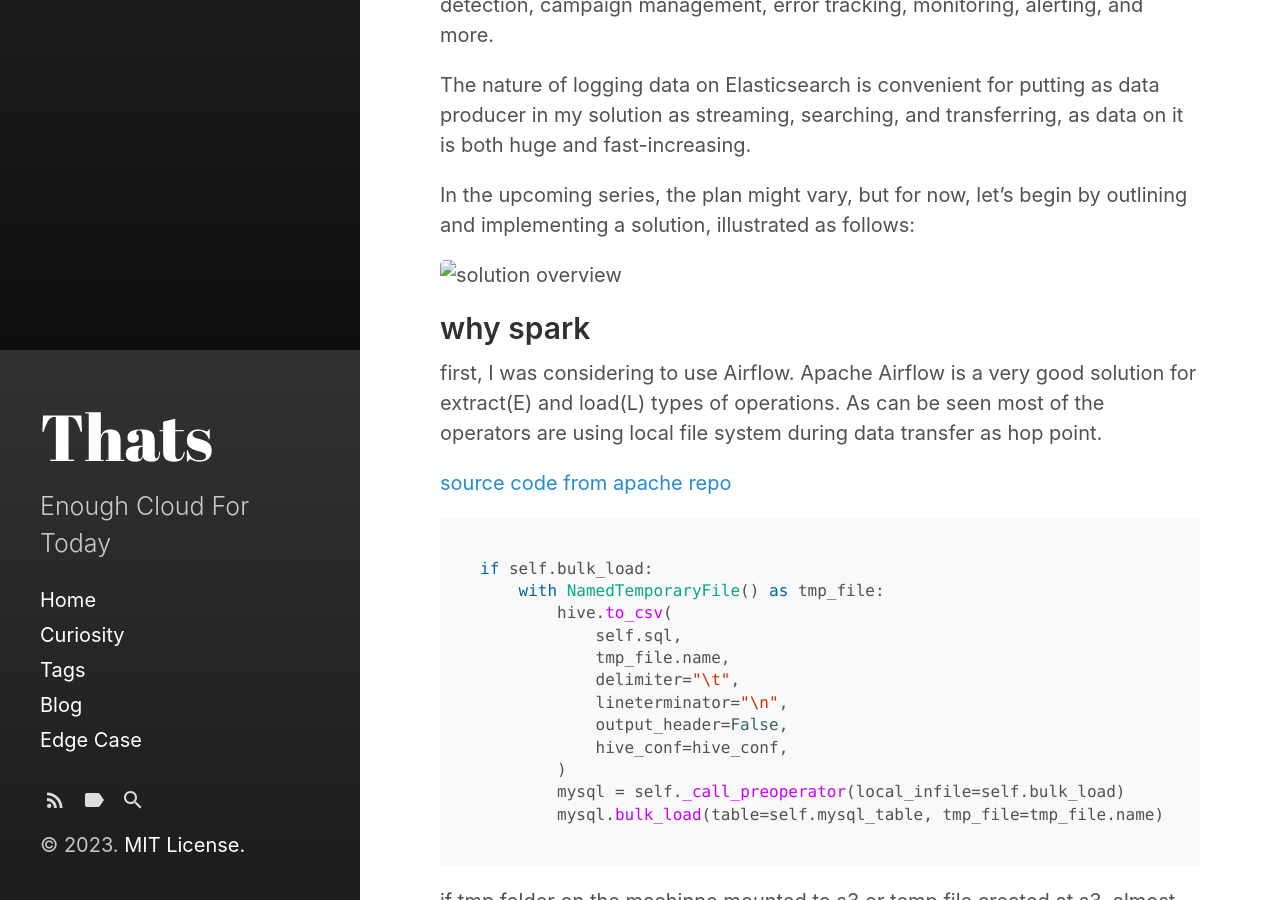
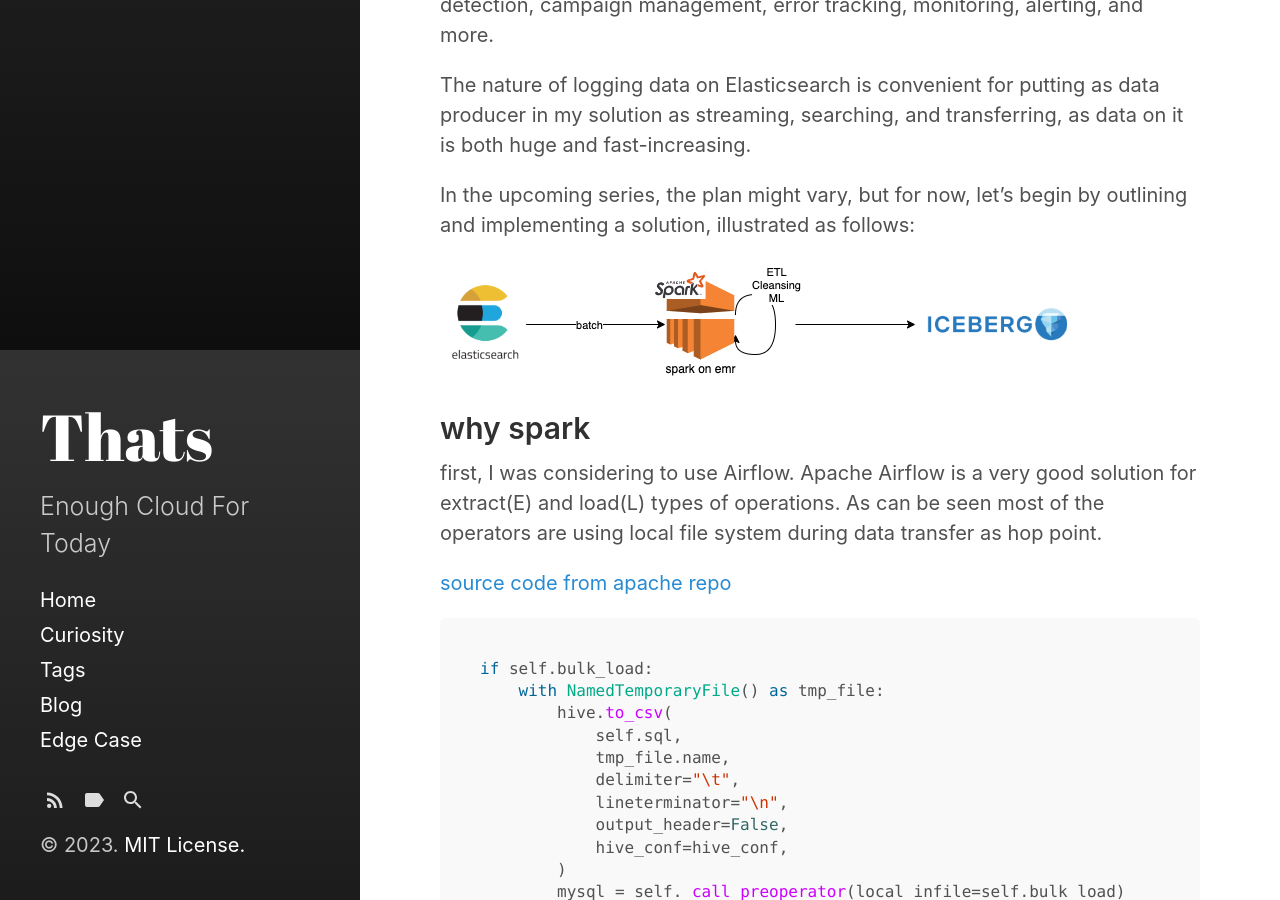
Before and after one commit to farukonder/farukonder.github.io, a Jekyll site: the page built from _posts/2023-09-01-aws-emr-batch.md, in a window 1280 px wide and 900 px high, scrolled down 550 px. Built offline with Jekyll 4.4.1, drawn with Linux system fonts in a browser that asks for light colours.

Commit message:
image path fix

````diff
--- a/_posts/2023-09-01-aws-emr-batch.md
+++ b/_posts/2023-09-01-aws-emr-batch.md
@@ -24,7 +24,7 @@ The nature of logging data on Elasticsearch is convenient for putting as data pr
 
 In the upcoming series, the plan might vary, but for now, let's begin by outlining and implementing a solution, illustrated as follows:
 
-![solution overview](../site-content/content.drawio.png)
+![solution overview](/site-content/content.drawio.png)
 
 
 ## why spark
@@ -135,7 +135,7 @@ docker exec -it local-spark-1  bash
 ```
 
 after that you can experience with Spark locally.
-![loca spark](../site-content/loca-spark-1.png)
+![loca spark](/site-content/loca-spark-1.png)
 
 ## run on emr
 
@@ -220,7 +220,7 @@ cd job-spark-scala-1
 ```
 
 check the virtual cluster if app is submitted and running.
-![virtual cluster jobs](../site-content/emr-jobs.png)
+![virtual cluster jobs](/site-content/emr-jobs.png)
 
 in case an issue during job you would check the details with describe command
 
````
